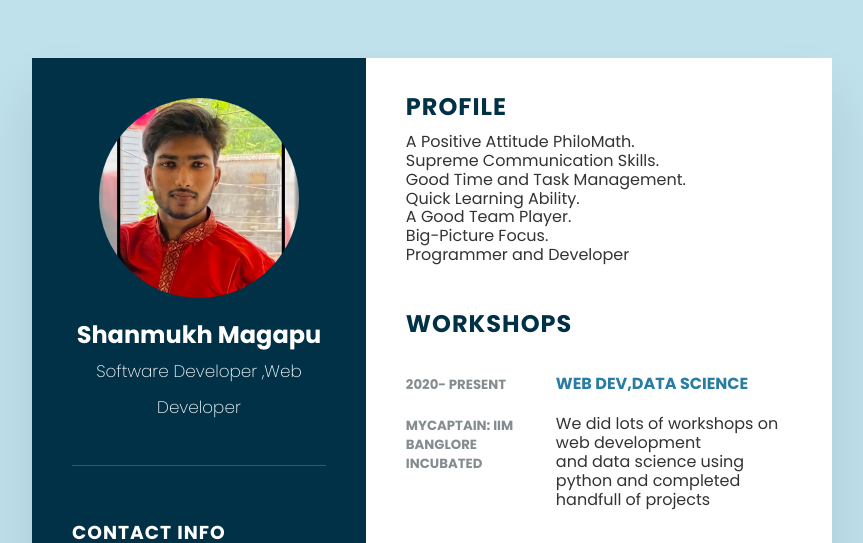
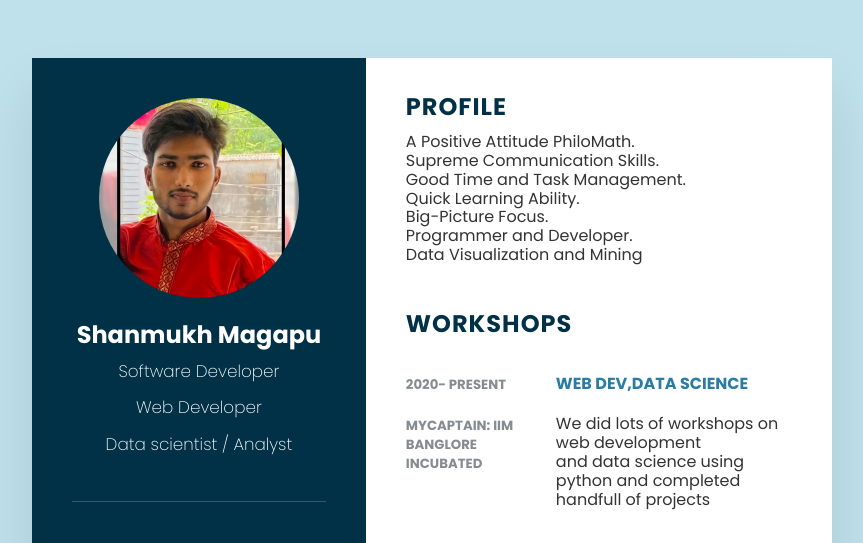
Before and after one commit to SHANMUKH405/My-Resume, a plain HTML site: page index.html in a window 1280 px wide. Shown: the top 543 px of the page, without its empty margins (208-1071 px from the left). Drawn offline with Linux system fonts and the light colour scheme.

Commit message:
This is My Portfolio Web site

```diff
--- a/index.html
+++ b/index.html
@@ -24,7 +24,7 @@
                     <div class="img_box">
                         <img src="images/shanmukh.jpeg">
                     </div>
-                    <h2>Shanmukh Magapu <br><span>Software Developer ,Web Developer</span></h2>
+                    <h2>Shanmukh Magapu <br><span>Software Developer <br>Web Developer <br>Data scientist / Analyst</span></h2>
                 </div>
                 <div class="contact_info">
                     <h3 class="title">Contact Info</h3>
@@ -126,7 +126,7 @@
             <div class="right_side">
                 <div class="about">
                     <h2 class="title2">profile</h2>
-                    <p>A Positive Attitude PhiloMath.<br>Supreme Communication Skills.<br> Good Time and Task Management. <br>Quick Learning Ability. <br>A Good Team Player. <br>Big-Picture Focus. <br>Programmer and Developer</p>
+                    <p>A Positive Attitude PhiloMath.<br>Supreme Communication Skills.<br> Good Time and Task Management. <br>Quick Learning Ability.  <br>Big-Picture Focus. <br>Programmer and Developer. <br>Data Visualization and Mining</p>
                 </div>
 
                 <div class="about">
```
